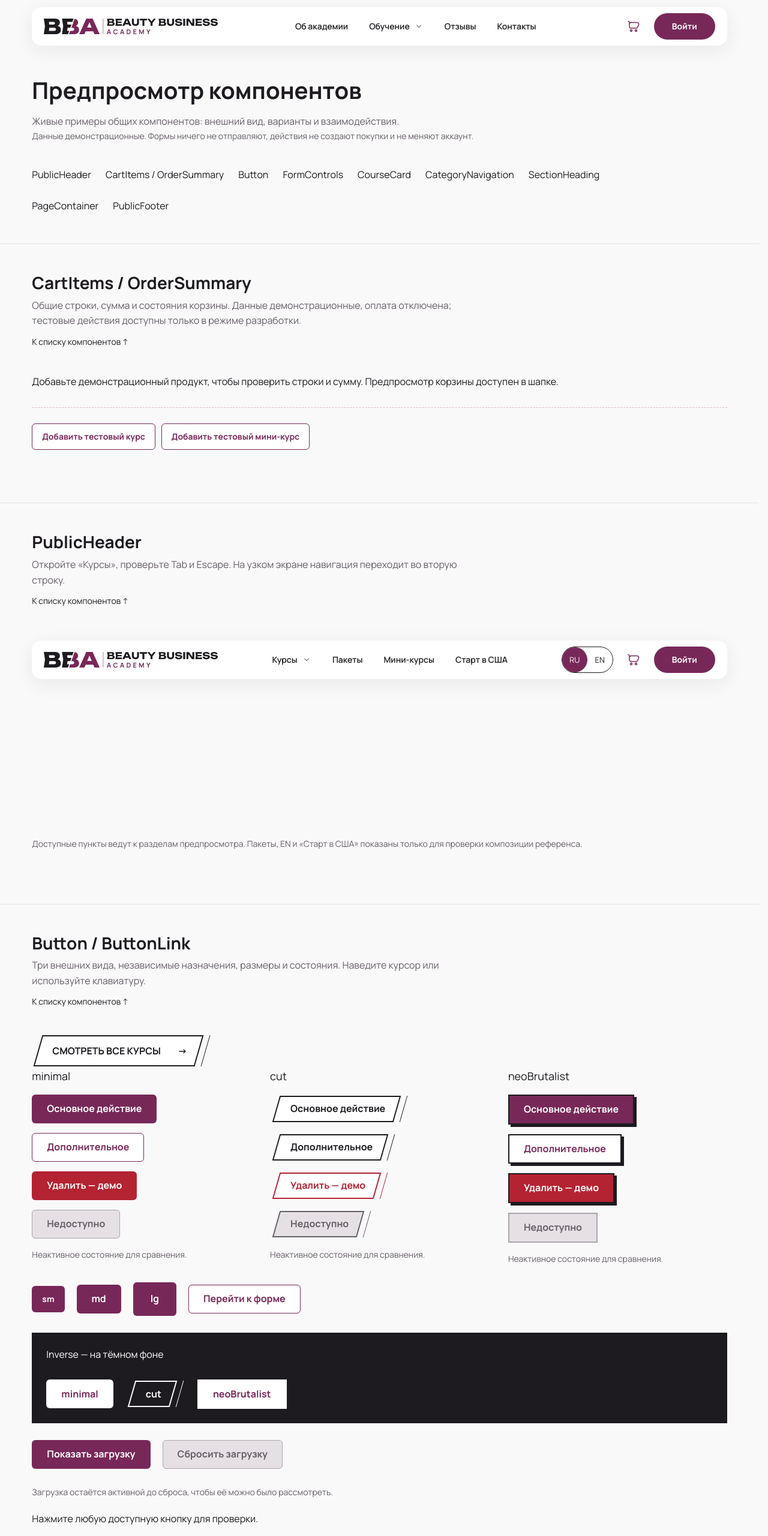
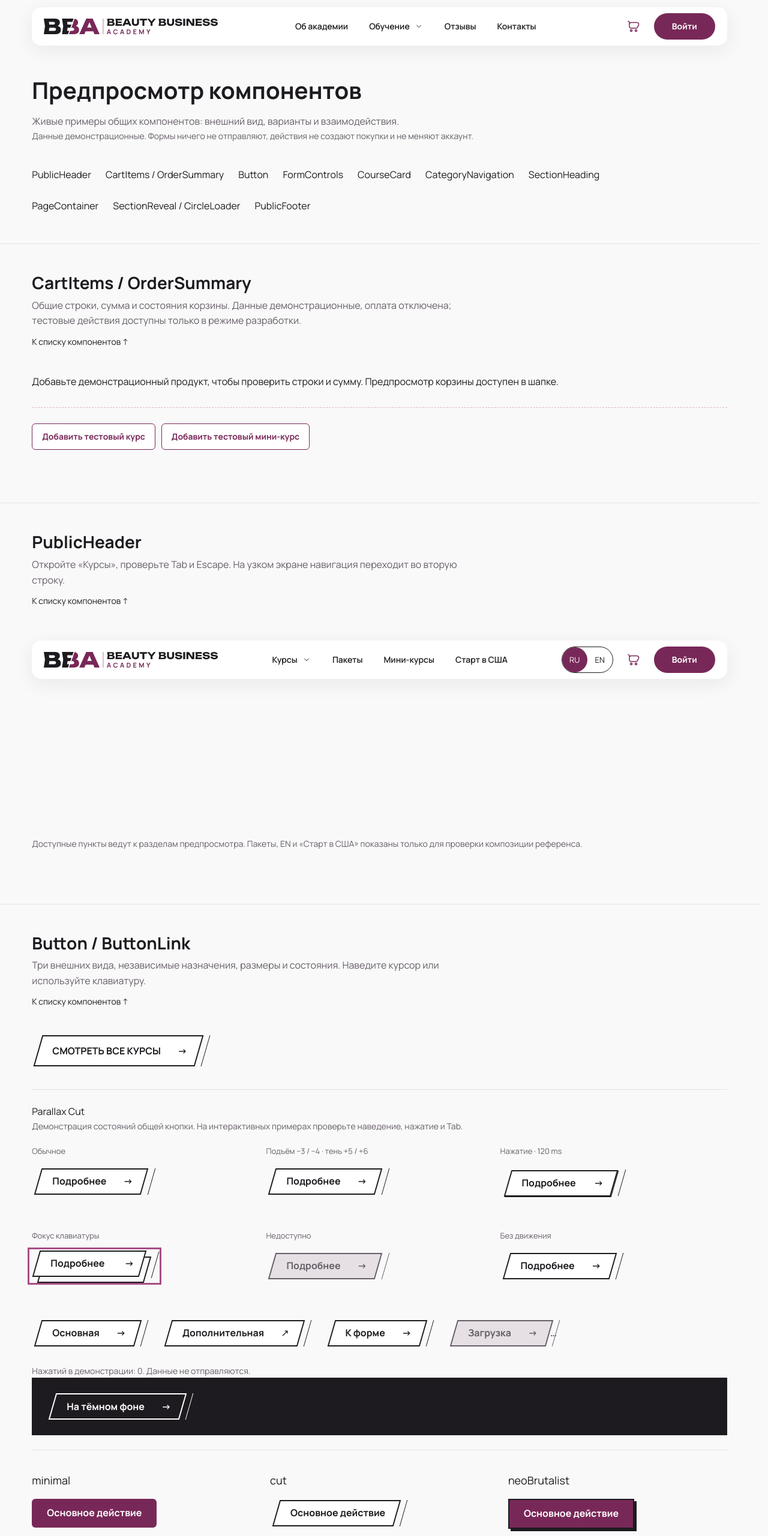
Before and after one commit to IBPA-ANDREEVA/lms-academy, a Next.js app: page /preview/components in a window 1280 px wide. Shown: the top 2561 px of the page at 60% size. Built offline with nearby package versions, Linux system fonts and the light colour scheme.

Commit message:
feat(preview): showcase shared Cut buttons and motion states

```diff
--- a/src/features/component-preview/component-preview-page.module.css
+++ b/src/features/component-preview/component-preview-page.module.css
@@ -156,3 +156,10 @@
     min-height: 120px;
   }
 }
+
+.cutReview { margin-block: 36px; padding-block: 24px; border-block: 1px solid var(--border); }
+.cutStates { display: grid; grid-template-columns: repeat(3,minmax(0,1fr)); gap: 32px; padding: 8px 20px 24px 0; }
+.cutStates > div { min-width: 0; padding-block: 12px; }
+.cutStates p { margin: 0 0 16px; color: var(--muted); font-size: 13px; }
+@media(max-width:900px) { .cutStates { grid-template-columns: repeat(2,minmax(0,1fr)); } }
+@media(max-width:600px) { .cutStates { grid-template-columns: 1fr; gap: 16px; } }
--- a/src/features/component-preview/component-preview-page.tsx
+++ b/src/features/component-preview/component-preview-page.tsx
@@ -1,4 +1,6 @@
 "use client";
+import { CutButtonPreview } from "./cut-button-preview";
+import { MotionPreview } from "./motion-preview";
 
 import { useRef, useState, type ReactNode } from "react";
 import Link from "next/link";
@@ -33,11 +35,12 @@ const components = [
   ["category-navigation", "CategoryNavigation"],
   ["section-heading", "SectionHeading"],
   ["page-container", "PageContainer"],
+  ["motion", "SectionReveal / CircleLoader"],
   ["public-footer", "PublicFooter"],
 ] as const;
 
 // Explicitly illustrative, local-only links. No course inventory or business actions.
-const brand = { label: "LMS Academy", href: "#main-content" };
+const brand = { label: "Beauty Business Academy", href: "#main-content" };
 const navigation = [
   {
     label: "Курсы",
@@ -174,6 +177,7 @@ export function ComponentPreviewPage() {
         <ButtonLink appearance="cut" size="lg" href="#course-card">
           СМОТРЕТЬ ВСЕ КУРСЫ <span aria-hidden="true">→</span>
         </ButtonLink>
+        <CutButtonPreview />
         <div className={styles.buttonFamilies}>
           {(["minimal", "cut", "neoBrutalist"] as const).map((appearance) => (
             <div className={styles.family} key={appearance}>
@@ -472,7 +476,7 @@ export function ComponentPreviewPage() {
         <div className={styles.containers}>
           {(["wide", "content", "reading", "fullBleed"] as const).map(
             (size) => (
-              <PageContainer key={size} size={size}>
+              <PageContainer key={size} size={size} reveal="editorial">
                 <div className={styles.containerSample}>
                   <strong>{size}</strong>
                   <span>
@@ -490,6 +494,10 @@ export function ComponentPreviewPage() {
             ),
           )}
         </div>
+      </PreviewSection>
+
+      <PreviewSection id="motion" name="SectionReveal / CircleLoader" description="Общие компоненты анимации, без имитации загрузки страницы.">
+        <MotionPreview />
       </PreviewSection>
 
       <PreviewSection
--- /dev/null
+++ b/src/features/component-preview/cut-button-preview.tsx
@@ -0,0 +1,29 @@
+"use client";
+import { useState } from "react";
+import { Button, ButtonLink } from "@/components/ui/button";
+import styles from "./component-preview-page.module.css";
+
+export function CutButtonPreview() {
+  const [presses, setPresses] = useState(0);
+  const recordPress = () => setPresses(value => value + 1);
+  return <div className={styles.cutReview} aria-label="Parallax Cut: состояния">
+    <h3>Parallax Cut</h3>
+    <p className={styles.note}>Демонстрация состояний общей кнопки. На интерактивных примерах проверьте наведение, нажатие и Tab.</p>
+    <div className={styles.cutStates}>
+      <div><p>Обычное</p><Button onClick={recordPress} appearance="cut">Подробнее →</Button></div>
+      <div><p>Подъём −3 / −4 · тень +5 / +6</p><Button onClick={recordPress} appearance="cut" data-cut-state="hover">Подробнее →</Button></div>
+      <div><p>Нажатие · 120 ms</p><Button onClick={recordPress} appearance="cut" data-cut-state="pressed">Подробнее →</Button></div>
+      <div><p>Фокус клавиатуры</p><Button onClick={recordPress} appearance="cut" data-cut-state="focus">Подробнее →</Button></div>
+      <div><p>Недоступно</p><Button onClick={recordPress} appearance="cut" disabled>Подробнее →</Button></div>
+      <div data-cut-reduced-motion><p>Без движения</p><Button onClick={recordPress} appearance="cut" data-cut-state="hover">Подробнее →</Button></div>
+    </div>
+    <div className={styles.row} aria-label="Parallax Cut: варианты">
+      <Button onClick={recordPress} appearance="cut" data-cut-variant="primary">Основная →</Button>
+      <Button onClick={recordPress} appearance="cut" intent="secondary" data-cut-variant="secondary">Дополнительная <span aria-hidden="true">↗</span></Button>
+      <ButtonLink appearance="cut" href="#form-controls" data-cut-variant="link">К форме →</ButtonLink>
+      <Button onClick={recordPress} appearance="cut" loading data-cut-variant="loading">Загрузка →</Button>
+    </div>
+    <p role="status" className={styles.note}>Нажатий в демонстрации: {presses}. Данные не отправляются.</p>
+    <div className={styles.inverse}><Button onClick={recordPress} appearance="cut" inverse data-cut-variant="inverse">На тёмном фоне →</Button></div>
+  </div>;
+}
--- /dev/null
+++ b/src/features/component-preview/motion-preview.module.css
@@ -0,0 +1,5 @@
+.preview { display: grid; gap: 24px; }
+.preview p { margin: 0; }
+.controls { display: flex; flex-wrap: wrap; gap: 12px; }
+.sample { position: relative; overflow: clip; min-height: 200px; padding: 32px; border: 1px solid var(--border); background: var(--surface); }
+.sample h3 { margin: 0 0 16px; }
--- /dev/null
+++ b/src/features/component-preview/motion-preview.tsx
@@ -0,0 +1,28 @@
+"use client";
+
+import { useState } from "react";
+import { Button, ButtonLink } from "@/components/ui/button";
+import { CircleLoader } from "@/features/public-shell/circle-loader";
+import { SectionReveal } from "@/features/public-shell/section-reveal";
+import styles from "./motion-preview.module.css";
+
+/** Explicitly manual demonstration; production loaders follow real boundaries. */
+export function MotionPreview() {
+  const [pending, setPending] = useState(false);
+  const [replay, setReplay] = useState(0);
+  return <div className={styles.preview}>
+    <p>Демонстрация анимации. Начните и завершите ожидание вручную; данные не загружаются.</p>
+    <div className={styles.controls}>
+      <Button size="sm" onClick={() => setPending(value => !value)}>{pending ? "Завершить ожидание" : "Показать ожидание"}</Button>
+      <Button size="sm" intent="secondary" onClick={() => setReplay(value => value + 1)}>Повторить появление</Button>
+    </div>
+    <div className={styles.sample}>
+      <CircleLoader active={pending} inline />
+      <SectionReveal key={replay}>
+        <h3 data-motion-heading>Пример содержимого</h3>
+        <p data-motion-item>Текст остаётся доступным при отключённой анимации.</p>
+      </SectionReveal>
+    </div>
+    <p>Переход Wipe проверяется между <ButtonLink href="/courses" appearance="minimal">каталогом</ButtonLink> и страницами курсов. Выход из этой страницы примеров происходит без перехода.</p>
+  </div>;
+}
--- a/tests/frontend.browser.mjs
+++ b/tests/frontend.browser.mjs
@@ -45,8 +45,8 @@ try {
     assert.equal(await page.locator("html").getAttribute("lang"), "ru");
     assert.equal(await page.getByRole("heading", { level: 1 }).count(), 1);
     assert.equal(await page.locator("#about h2").count(), 1);
-    assert.equal(await page.locator("#about ul li").count(), 3);
-    assert.equal(await page.locator("#about a").getAttribute("href"), "#founder");
+    assert.equal(await page.locator("#about ul li").count(), 6);
+    assert.equal(await page.locator("#about a").count(), 0);
     assert.equal(await page.locator("#founder h2").count(), 1);
     assert.equal(await page.locator("#founder ol li").count(), 4);
     assert.equal(await page.locator("#founder a, #founder button").count(), 0);
@@ -54,28 +54,24 @@ try {
     assert.equal(await page.locator("#learning-preview [role=tab]").count(), 3);
     assert.equal(await page.locator("#learning-preview input[type=file]").count(), 0);
     assert.equal(await page.locator("#catalog-status article").count(), 3);
-    assert.equal(await page.locator("#catalog-status article a").count(), 0);
+    assert.equal(await page.locator("#catalog-status article a").count(), 6);
     const hero = page.locator("[data-home-hero]");
     assert.equal(await hero.getByText("ВЫБРАТЬ", { exact: true }).count(), 1);
     assert.equal(await hero.getByText("КУРС", { exact: true }).count(), 1);
     assert.ok(
-      (await hero.locator("img").boundingBox()).height >=
-        (await hero.boundingBox()).height,
+      (await hero.locator("img").boundingBox()).height >= (width <= 600 ? 230 : (await hero.boundingBox()).height),
       `Hero photograph does not fill section height at ${width}`,
     );
     await page.screenshot({
       path: path.join(evidence, `home-${width}.png`),
       fullPage: true,
     });
-    if (width <= 1024) {
-      const mobileNav = page.getByRole("navigation", { name: "Основная навигация" });
-      assert.ok(await mobileNav.isVisible());
-      assert.equal(await page.getByRole("button", { name: "Открыть меню" }).count(), 0);
-      await mobileNav.locator("summary").click();
-      assert.ok(await mobileNav.getByRole("link", { name: "Основные курсы" }).isVisible());
+    if (width <= 760) {
+      await page.getByRole("button", {name:"Открыть меню"}).click();
+      assert.ok(await page.getByRole("dialog", {name:"Меню сайта"}).getByRole("link", {name:"Основные курсы"}).isVisible());
       await page.keyboard.press("Escape");
-      assert.equal(await mobileNav.locator("details[open]").count(), 0);
-    }
+      await page.getByRole("dialog", {name:"Меню сайта"}).waitFor({state:"hidden"});
+    } else assert.ok(await page.getByRole("navigation", {name:"Основная навигация"}).isVisible());
   }
   for (const width of [1440, 768, 390]) {
     await page.setViewportSize({ width, height: width === 390 ? 844 : 900 });
@@ -90,7 +86,7 @@ try {
   await page.locator("#learning-preview input[type=file]").setInputFiles(path.join(process.cwd(), "src/features/home/sections/06-courses/course-photo-placeholder.png"));
   assert.equal(await page.getByAltText(/Предпросмотр:/).count(), 1);
   await page.locator("#learning-comment").fill("Проверка деморежима");
-  await page.getByRole("button", { name: /ИМИТИРОВАТЬ ОТПРАВКУ/ }).click();
+  await page.getByRole("button", { name: /К ОБРАТНОЙ СВЯЗИ/ }).click();
   assert.equal(await page.getByText("Работа на доработке").count(), 1);
   await page.getByRole("button", { name: /ДОРАБОТАТЬ ЗАДАНИЕ/ }).click();
   assert.equal(await page.locator("#learning-comment").inputValue(), "Проверка деморежима");
@@ -101,7 +97,7 @@ try {
   await page.waitForFunction(() => document.querySelector('button[aria-label="Карточка 3 из 3"]')?.getAttribute("aria-current") === "true");
   await page.getByRole("navigation", { name: "Пример выбора направления" }).getByRole("button", { name: "Брови" }).click();
   assert.equal(await page.locator("#catalog-status article").count(), 1);
-  assert.equal(await page.getByRole("button", { name: "Следующая карточка" }).isDisabled(), true);
+  await page.getByRole("button", { name: "Следующая карточка" }).waitFor({state:"detached"});
   await page.getByRole("navigation", { name: "Пример выбора направления" }).getByRole("button", { name: "Все направления" }).click();
   assert.equal(await page.locator("#catalog-status article").count(), 3);
   for (const width of [1440, 1024, 768, 390]) {
@@ -127,9 +123,9 @@ try {
           .match(/[\d.]+/g)
           ?.map(Number);
         return (
-          channels?.[0] === 255 &&
-          channels[1] === 255 &&
-          channels[2] === 255 &&
+          channels?.[0] >= 249 &&
+          channels[1] >= 249 &&
+          channels[2] >= 249 &&
           (channels[3] ?? 1) > 0.95
         );
       }),
@@ -158,7 +154,7 @@ try {
     await page.waitForFunction(() => Number.parseFloat(getComputedStyle(document.querySelector("header")).getPropertyValue("--header-progress")) < .01);
     assert.equal(
       await header.evaluate((el) => Number(getComputedStyle(el).backgroundColor.match(/[\d.]+/g)?.at(-1))),
-      0,
+      width<=760 ? 250 : 0,
     );
     await page.emulateMedia({ reducedMotion: "reduce" });
     assert.equal(
@@ -188,7 +184,7 @@ try {
     await page.goto(base + "/preview/components");
     await page.evaluate(() => document.fonts.ready);
     await noOverflow();
-    assert.equal(await page.locator("main > section").count(), 9);
+    assert.equal(await page.locator("main > section").count(), 10);
     assert.ok(
       (
         await page.locator('meta[name="robots"]').getAttribute("content")
@@ -200,14 +196,14 @@ try {
     });
   }
   const previewHeader = page.locator("#public-header");
-  const previewNav = previewHeader.getByRole("navigation", { name: "Основная навигация" });
-  await previewNav.locator("summary").click();
+  await previewHeader.getByRole("button", {name:"Открыть меню"}).click();
+  const previewNav = previewHeader.getByRole("dialog", {name:"Меню сайта"});
   assert.ok(await previewNav.getByRole("link", { name: "Пример курса" }).isVisible());
   await page.screenshot({
     path: path.join(evidence, "preview-navigation-mobile.png"),
   });
   await page.keyboard.press("Escape");
-  assert.equal(await previewNav.locator("details[open]").count(), 0);
+  await previewNav.waitFor({state:"hidden"});
   await page
     .getByRole("button", { name: "Показать загрузку", exact: true })
     .click();
@@ -368,13 +364,13 @@ try {
   await page.mouse.click(10, 400);
   assert.equal(await desktop.locator("details[open]").count(), 0);
   await page.setViewportSize({ width: 390, height: 844 });
-  const mobileNav = page.getByRole("navigation", { name: "Основная навигация" });
-  await mobileNav.locator("summary").click();
+  await page.getByRole("button", {name:"Открыть меню"}).click();
+  const mobileNav = page.getByRole("dialog", {name:"Меню сайта"});
   await page.screenshot({
     path: path.join(evidence, "header-mobile-dropdown.png"),
   });
   await mobileNav.getByRole("link", { name: "Брови", exact: true }).click();
-  assert.equal(await mobileNav.locator("details[open]").count(), 0);
+  await mobileNav.waitFor({state:"hidden"});
   const password = page.getByLabel("Пароль", { exact: true });
   assert.equal(await password.getAttribute("type"), "password");
   await page.getByRole("button", { name: "Показать пароль" }).click();
```
